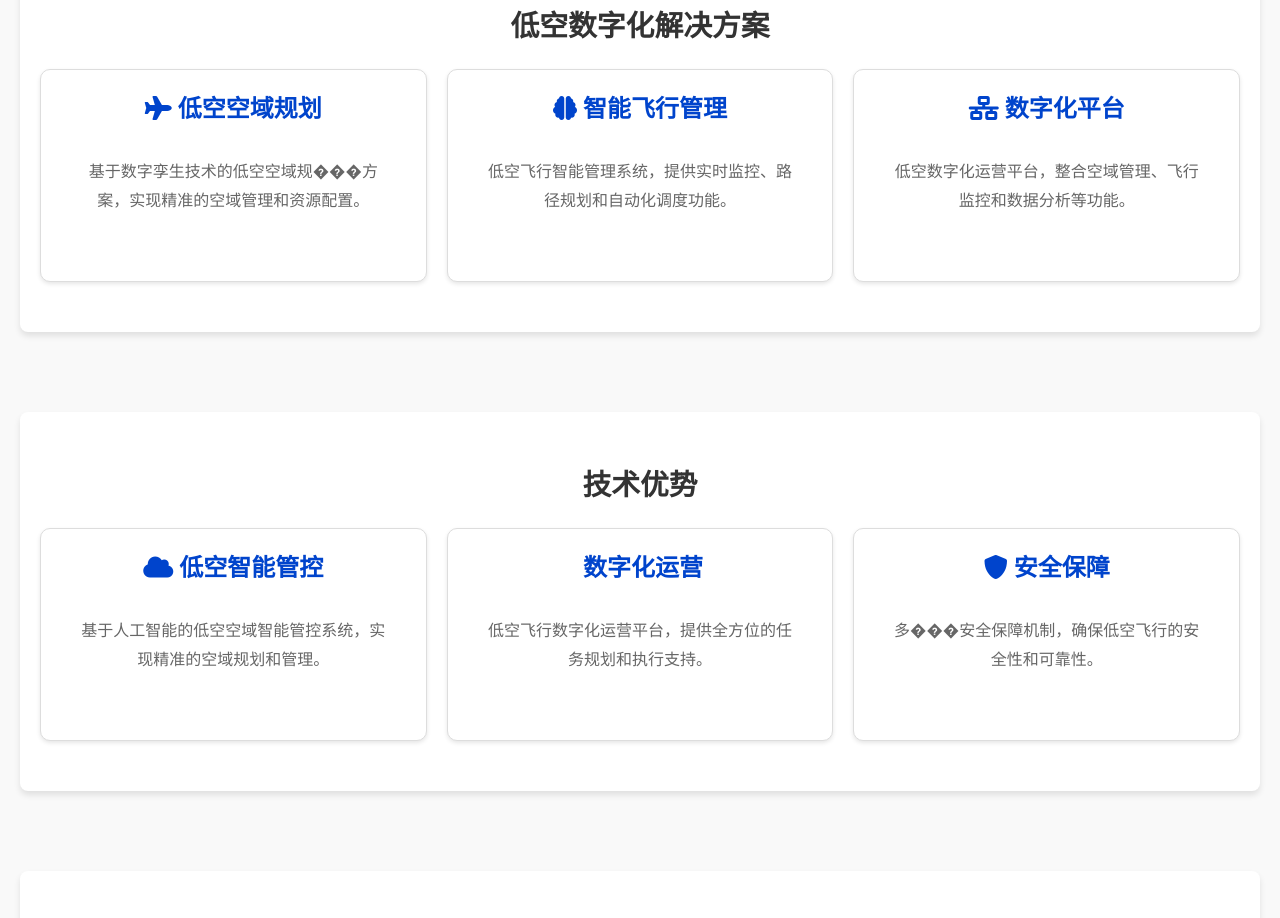
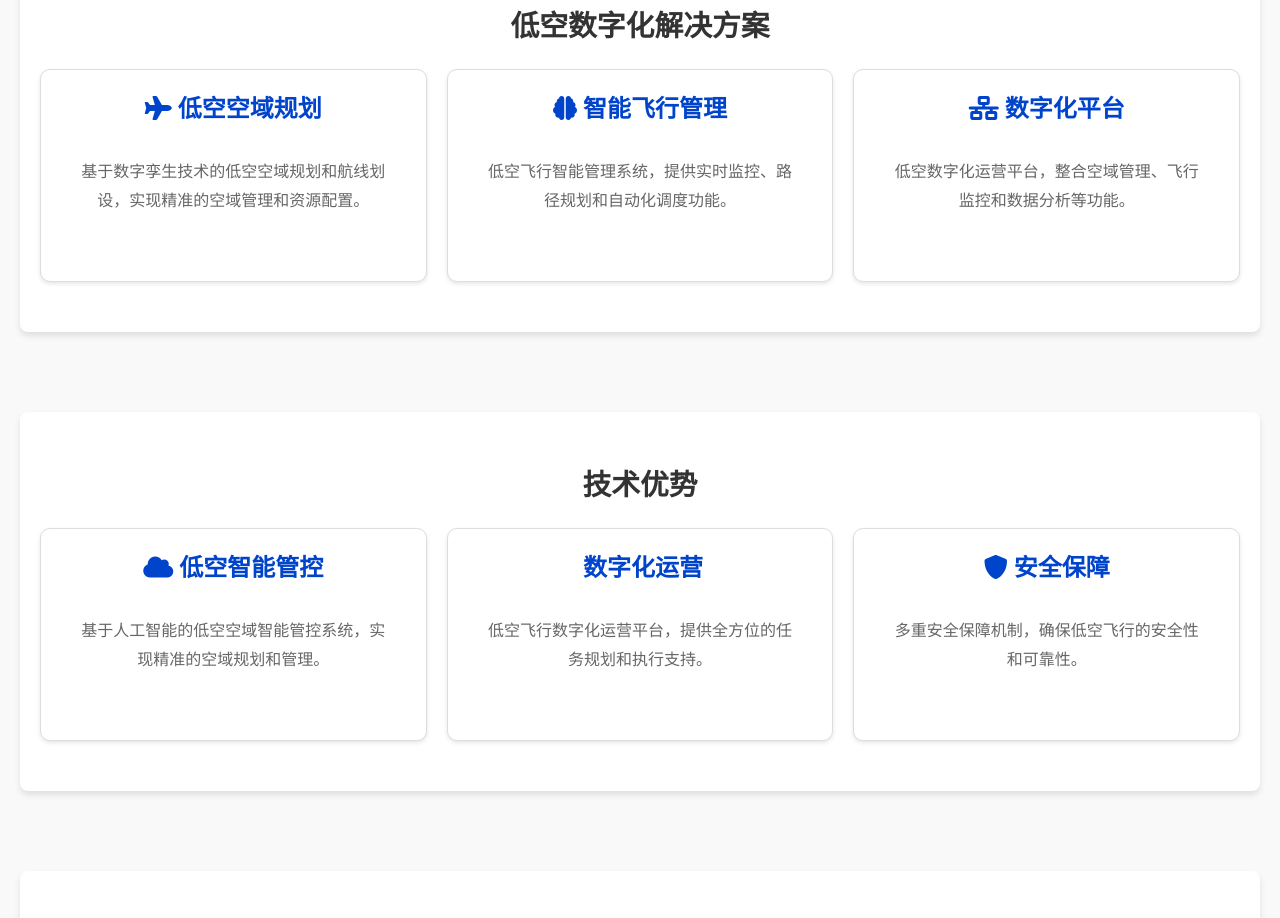
Before and after one commit to peoplesky/website, a plain HTML site: page index.html in a window 1280 px wide. Shown: the part 758-1676 px from the top of the page. Drawn offline with Linux system fonts and the light colour scheme.

Commit message:
deploy: c016c9953ae0596da93ba95c9f8c2aae7a1c9b15

```diff
--- a/index.html
+++ b/index.html
@@ -52,7 +52,7 @@
         <div class="card-container">
             <div class="card">
                 <h3><i class="fas fa-plane"></i> 低空空域规划</h3>
-                <p>基于数字孪生技术的低空空域规���方案，实现精准的空域管理和资源配置。</p>
+                <p>基于数字孪生技术的低空空域规划和航线划设，实现精准的空域管理和资源配置。</p>
             </div>
             <div class="card">
                 <h3><i class="fas fa-brain"></i> 智能飞行管理</h3>
@@ -79,7 +79,7 @@
             </div>
             <div class="card">
                 <h3><i class="fas fa-shield-alt"></i> 安全保障</h3>
-                <p>多���安全保障机制，确保低空飞行的安全性和可靠性。</p>
+                <p>多重安全保障机制，确保低空飞行的安全性和可靠性。</p>
             </div>
         </div>
     </section>
```
